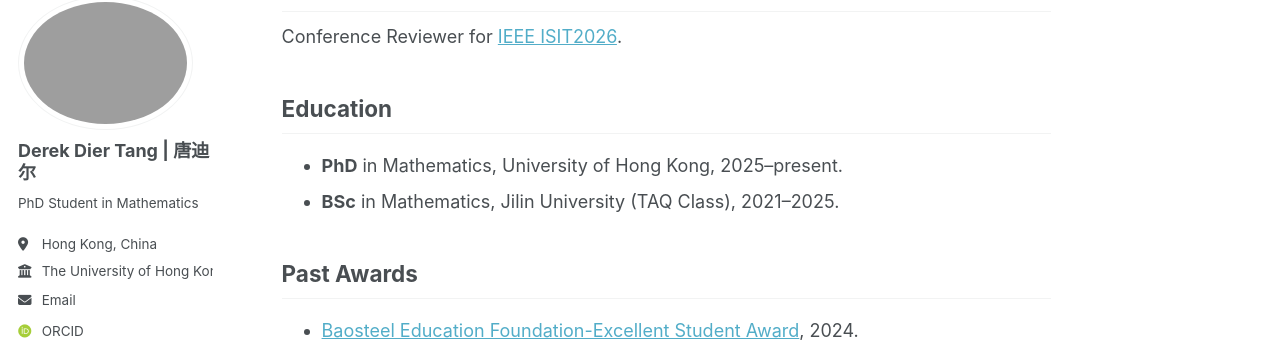
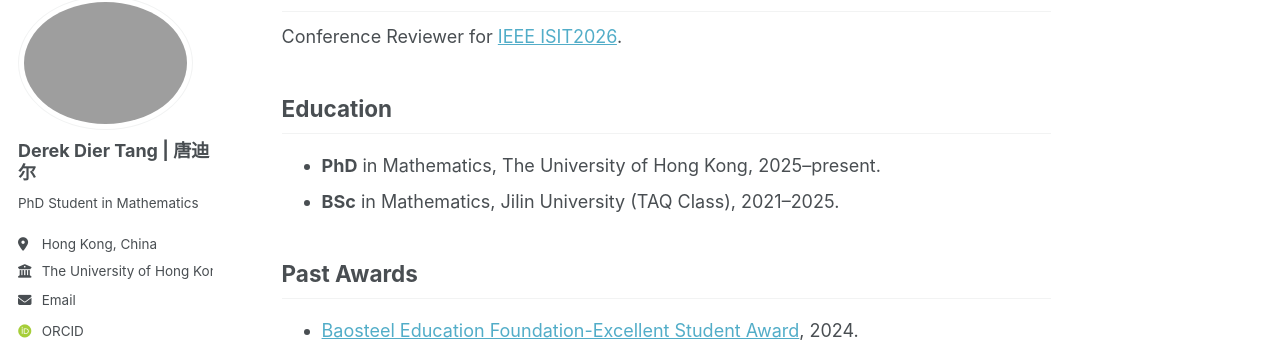
Before and after one commit to TangDier03/tangdier03.github.io, a Jekyll site: the page built from _pages/about.md, in a window 1280 px wide and 900 px high, scrolled down 559 px. Shown: the part 105-453 px from the top of the window. Built offline with Jekyll 4.4.1, drawn with Linux system fonts in a browser that asks for light colours; some web fonts are replaced; a script bundle is joined from its source files by our own code; library files that are not in the unit come from our copies.

Commit message:
Update about.md

```diff
--- a/_pages/about.md
+++ b/_pages/about.md
@@ -30,7 +30,7 @@
 
 ## Education
 
-- **PhD** in Mathematics, University of Hong Kong, 2025–present.
+- **PhD** in Mathematics, The University of Hong Kong, 2025–present.
 - **BSc** in Mathematics, Jilin University (TAQ Class), 2021–2025.
 
 
```
